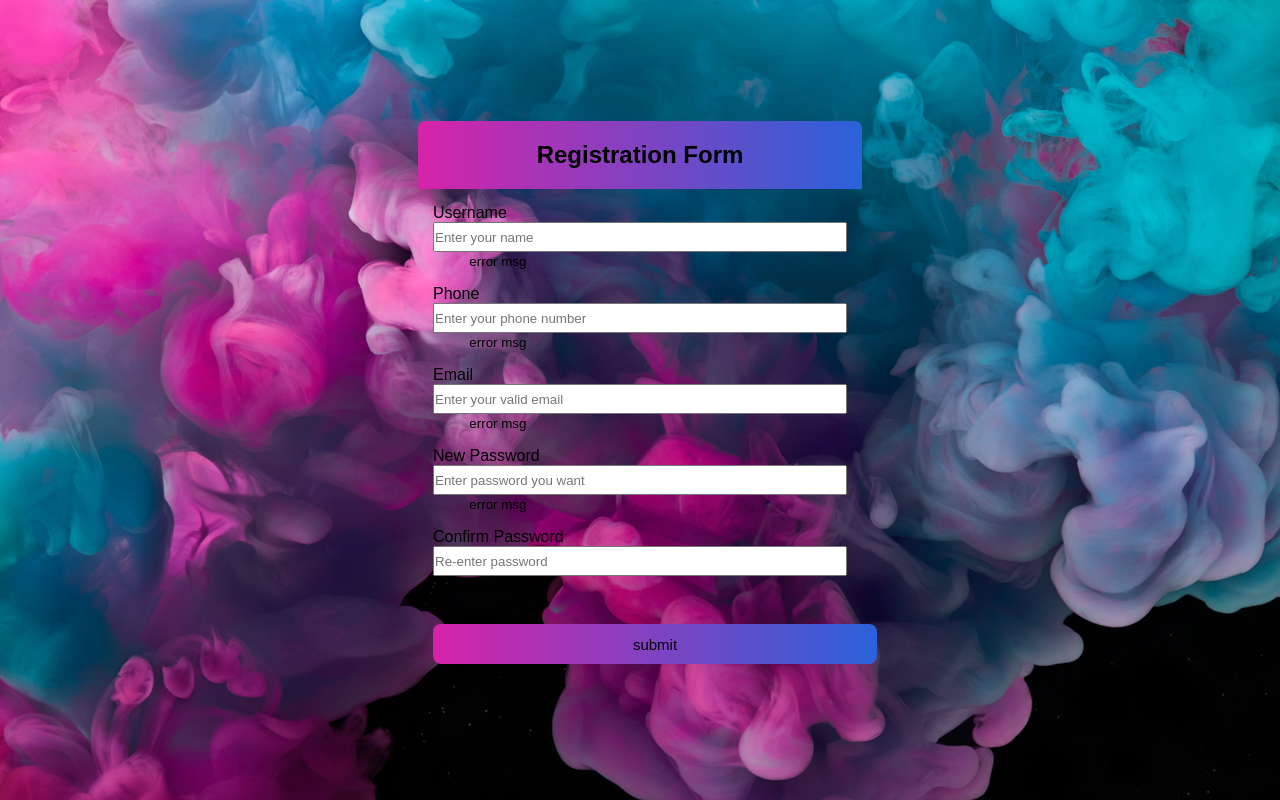
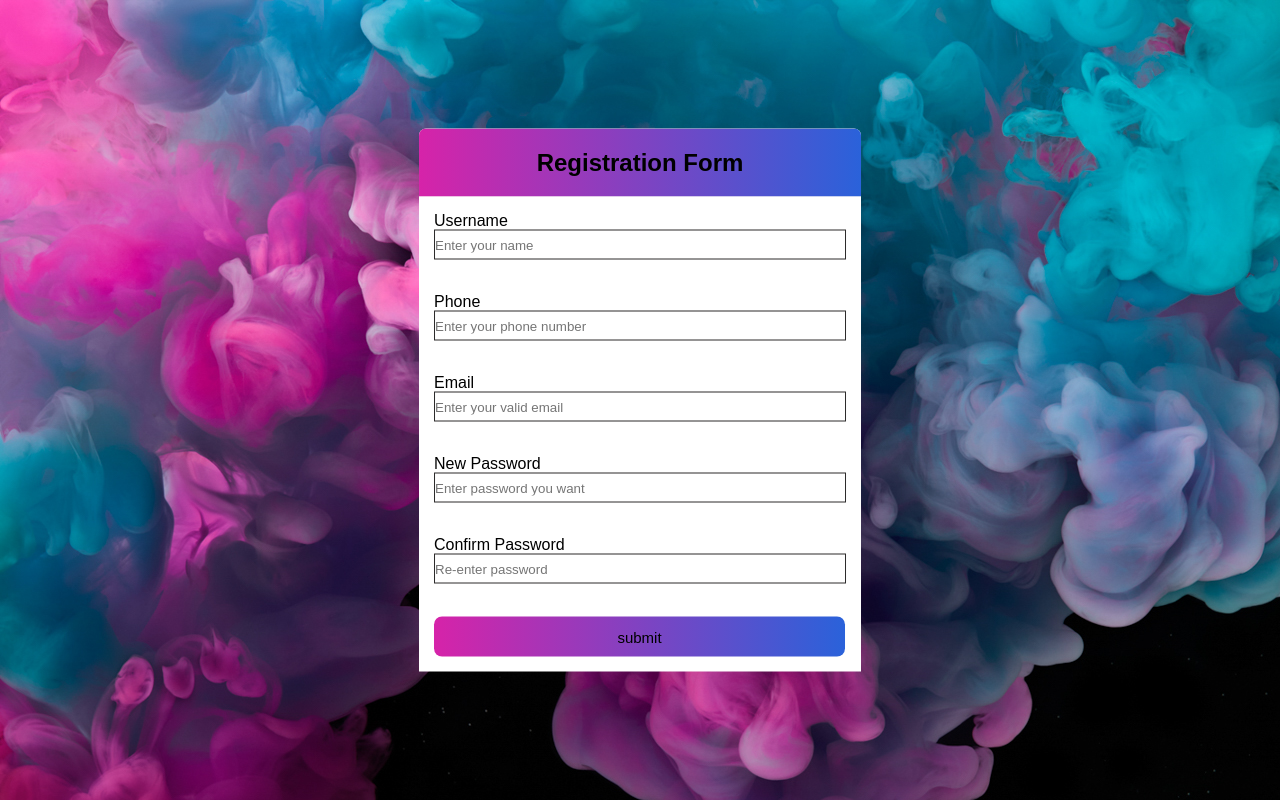
Before and after one commit to Akash-Khadka-099/play1login, a plain HTML site: page index.html in a window 1280 px wide. Drawn offline with Linux system fonts and the light colour scheme.

Commit message:
hidden icon fonts in their actual position

```diff
--- a/style.css
+++ b/style.css
@@ -12,13 +12,14 @@ body{
 
 .main-content{
     width: calc(100%-65%);
-    max-width: 100%;
-    height: auto;
+    height: calc(100%-95%);
+    /* height: auto; */
     position: absolute;
     top: 50%;
     left: 50%;
     transform: translate(-50%,-50%);
     border-radius: 7px 7px 0px 0px;
+    background-color: white;
 
 
 }
@@ -34,13 +35,14 @@ body{
 }
 
 .main-content .form-control{
-    margin: 15px;
+    margin: 15px 15px 0px;
     max-width: 100%;
     display: block;
 }
 
 .form-control label{
     text-transform: capitalize;
+    margin-bottom: 4px;
 }
 
 .form-control .fa-check-circle{
@@ -57,11 +59,20 @@ body{
     visibility: hidden;
 }
 
+.form-control small{
+    visibility: hidden;
+}
+
 .form-control input{
     width: 100%;
     height: 30px;
     outline: none;
+    border: 1px solid rgb(44, 43, 43);
 
+}
+
+.form-control input:focus{
+    border: 2px solid rgb(190, 190, 103);
 }
 
 
@@ -70,18 +81,28 @@ body{
 
 .main-content .btn{
     background: linear-gradient(to right,rgb(214, 35, 169),rgb(42, 98, 218));
-    margin: 15px;
-    width: 100%;
+    margin: 15px 15px;
+    width: 93%;
     height: 40px;
     padding: 7px;
     font-size: 15px;
     outline: none;
     border: none;
     border-radius: 8px;
+    position: relative;
+    display: block;
 }
 
 .main-content .btn:hover{
     background: linear-gradient(to left,rgb(214, 35, 169),rgb(42, 98, 218));
+}
+
+.form-control.sucess input{
+    border-color: greenyellow;
+}
+
+.form-control.error input{
+    border-color: greenyellow;
 }
 
 @media only screen and (max-width: 990px){
```
Also changed, not shown: index.html (+1 -0 lines).
